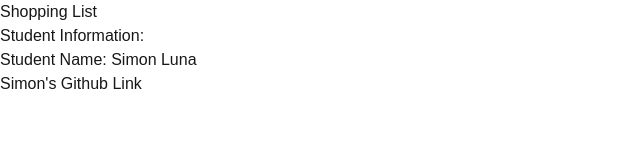
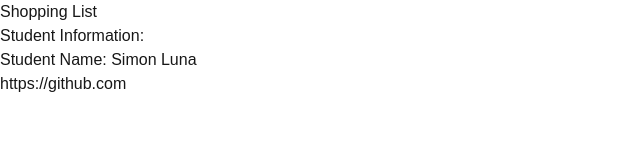
Before and after one commit to LunaroySimon/cprg306-assignments, a Next.js app: page /week-2 in a window 1280 px wide. Shown: the top 165 px of the page, without its empty margins (0-640 px from the left). Built offline with nearby package versions, Linux system fonts and the light colour scheme.

Commit message:
Update student-info link name

```diff
--- a/app/week-2/student-info.js
+++ b/app/week-2/student-info.js
@@ -5,7 +5,7 @@ export default function StudentInfo() {
       <div>
         <h1>Student Information:</h1>
         <p>Student Name: Simon Luna</p>
-        <Link href={"https://github.com/LunaroySimon"}>Simon's Github Link</Link>
+        <Link href={"https://github.com/LunaroySimon"}>https://github.com</Link>
       </div>
     );
   }
```
